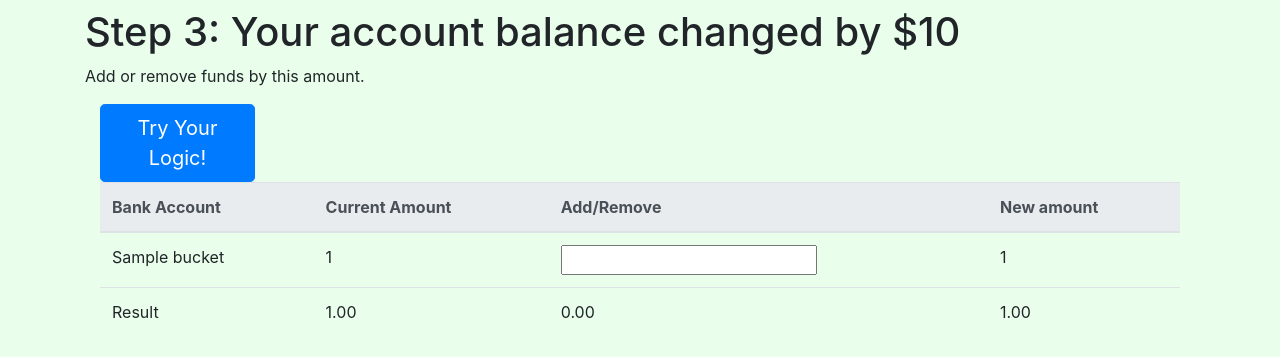
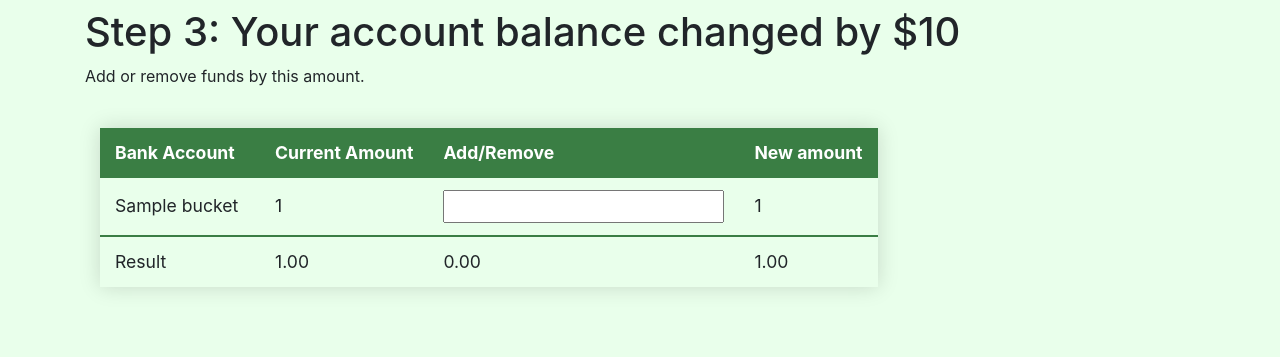
Before and after one commit to gregplechaty/bucketfinance, a Django app: template apps/core/templates/pages/month_check_in_3.html in a window 1280 px wide. Shown: the part 56-413 px from the top of the page. Run offline with Django 3.2, Linux system fonts and the light colour scheme; the template is opened without the code that fills it: most values are stand-ins (such as "Sample title", 1, 10 or a date in 2020); some libraries are stand-ins or nearby versions.

Commit message:
added css styling for checkin table

```diff
--- a/apps/core/static/css/custom.css
+++ b/apps/core/static/css/custom.css
@@ -195,3 +195,44 @@ body {
   text-decoration: none;
   color: var(--cream);
 }
+
+
+
+/***************** CheckIn Table *****************/
+
+.checkInTable {
+  border-collapse: collapse;
+  margin: 1.5rem 0;
+  font-size: 1.1em;
+  min-width: 25rem;
+  box-shadow: 0 0 20px rgba(0, 0, 0, 0.15);
+}
+
+.checkInTable thead tr th:first-child {
+  min-width: 10rem;
+}
+
+.checkInTable thead tr {
+  background-color: var(--green-main);
+  color: #ffffff;
+  text-align: left;
+}
+.checkInTable th,
+.checkInTable td {
+    padding: 12px 15px;
+}
+.checkInTable tbody tr {
+  border-bottom: 1px solid #dddddd;
+}
+
+.checkInTable tbody tr:nth-of-type(even) {
+  background-color: #f3f3f3;
+}
+
+.checkInTable tbody tr:last-of-type {
+  border-bottom: 2px solid var(--green-main);
+}
+.checkInTable tbody tr.active-row {
+  font-weight: bold;
+  color: var(--green-main);
+}
--- a/apps/core/templates/pages/month_check_in_3.html
+++ b/apps/core/templates/pages/month_check_in_3.html
@@ -9,17 +9,13 @@
   <p>Add or remove funds by this amount.</p>
   <div class="container" id="formContainer">
     <div class="row justify-content-start">
-        <div class="col-lg-2 col-md-4 col-sm-12">
-          <a class="btn btn-primary btn-lg" href="/dashboard/check-in/3" role="button">Try Your Logic!</a>
-        </div>
-
     </div>
       <form action = '' method="POST">
         {% csrf_token %}
-        <table class="table">
-          <thead class="thead-light">
+        <table class="checkInTable">
+          <thead>
               <tr>
-                  <th scope="col">Bank Account</th>
+                  <th class="checkInTable__columnOne" scope="col">Bank Account</th>
                   <th scope="col">Current Amount</th>
                   <th scope="col">Add/Remove</th>
                   <th scope="col">New amount</th>
@@ -36,7 +32,7 @@
 
           </tbody>
           {% endfor %}
-          <tfoot class="thead-light">
+          <tfoot>
             <tr>
                 <td scope="col">Result</td>
                 <td scope="col" name="previousSum"></td>
```
